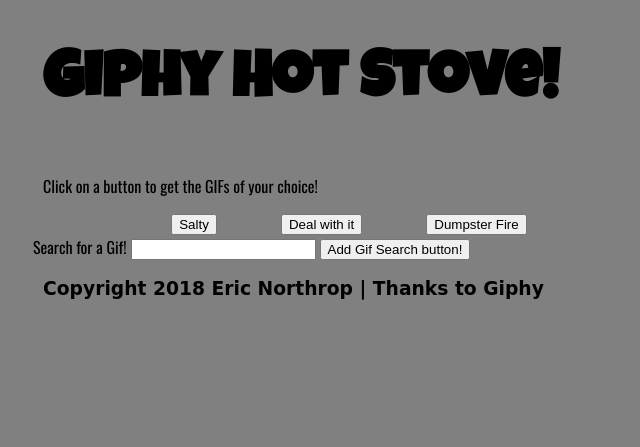
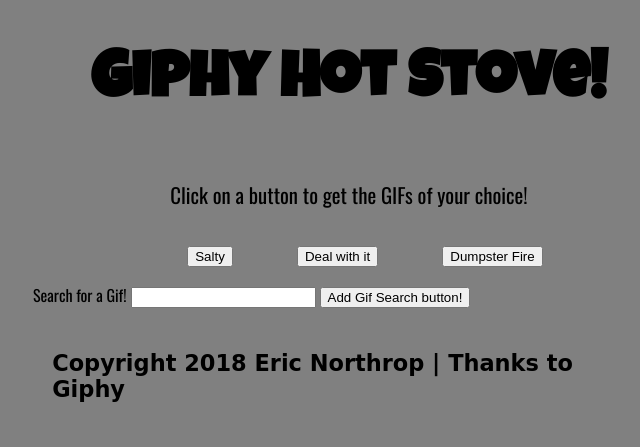
Before and after one commit to erictriestocode/Giffy-Hot-Stove, a plain HTML site: page index.html in a window 1280 px wide. Shown: the whole page, without its empty margins (291-931 px from the left). Drawn offline with nearby package versions, Linux system fonts and the light colour scheme; no server answers; a web font is replaced by a local one.

Commit message:
some CSS tweaks for layout

```diff
--- a/css/main.css
+++ b/css/main.css
@@ -10,27 +10,39 @@
 
 .container {
     max-width: 50%;
-    margin: auto;
+    /* display: flex;
+    justify-content: space-evenly; */
 }
 
 #title{
     font-family: 'Luckiest Guy', cursive;
     font-size: 2em;
+    display: flex;
+    justify-content: space-evenly;
 }
 
 #instructions{
     font-family: 'Oswald', sans-serif;
+    font-size: 1.3em;
+    display: flex;
+    justify-content: space-evenly;
 }
 
 #premade-buttons{
     display: flex;
     justify-content: space-evenly;
+    margin: 1em;
 }
 
 #gif-input{
     font-family: 'Oswald', sans-serif;
+
 }
 
 #footer{
     font-family: 'Libre Barcode 128 Text', cursive;
+    display: flex;
+    justify-content: space-evenly;
+    padding: 1em;
+    font-size: 1.2em;
 }
--- a/javascript/hotstove.js
+++ b/javascript/hotstove.js
@@ -26,6 +26,7 @@
     // $("#results").html("<img src =" + xhr.data[0].images.original.url + ">");
     renderButtons();
 
+    //  Function to generate buttons based on initial topics array and additional terms from users.
     // function definitely lifted and modified from json click assignment
     $("#search-term").on("click", function (event) {
         event.preventDefault();
@@ -38,6 +39,11 @@
         renderButtons();
     });
 
+    // primary gif click functionality
+    $("#term").on('click', function() {
+        console.log("button clicked!");
+
+    });
 
 });
 
```
